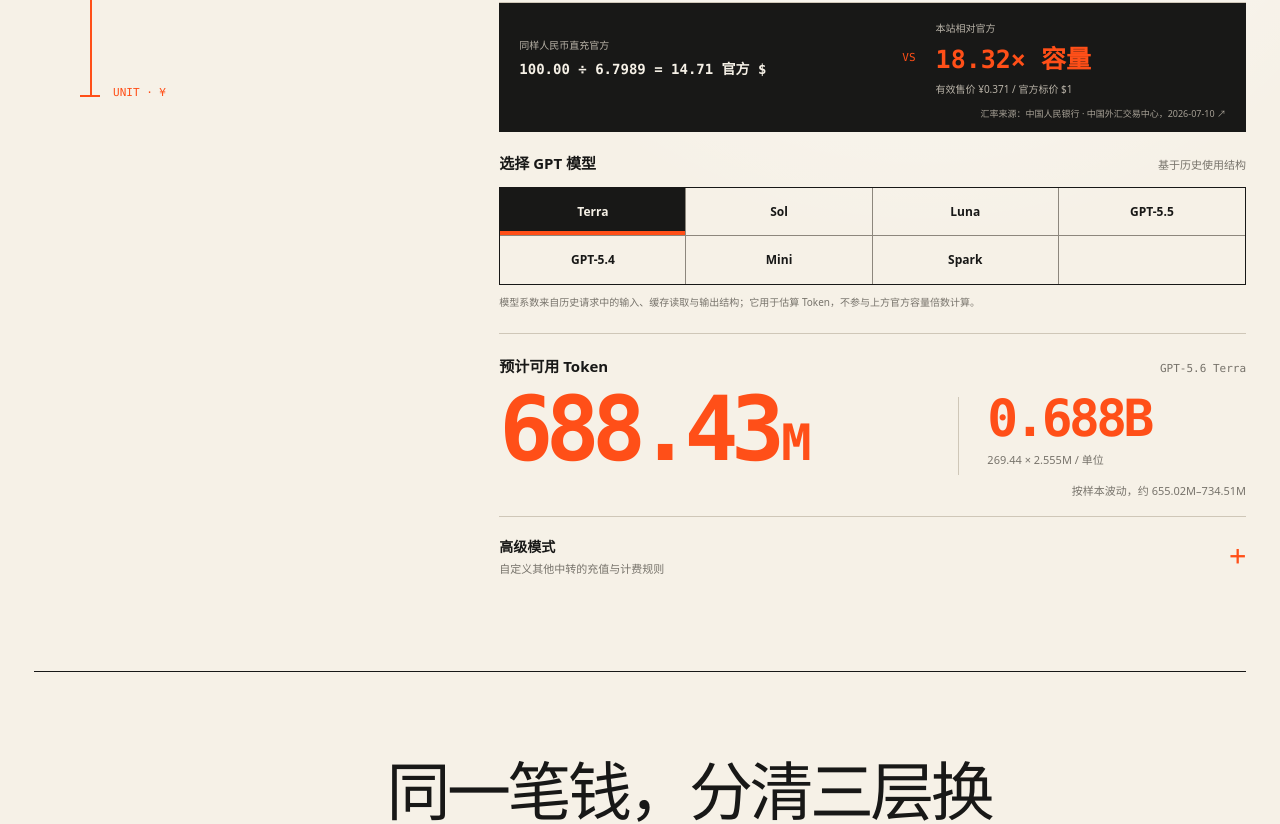
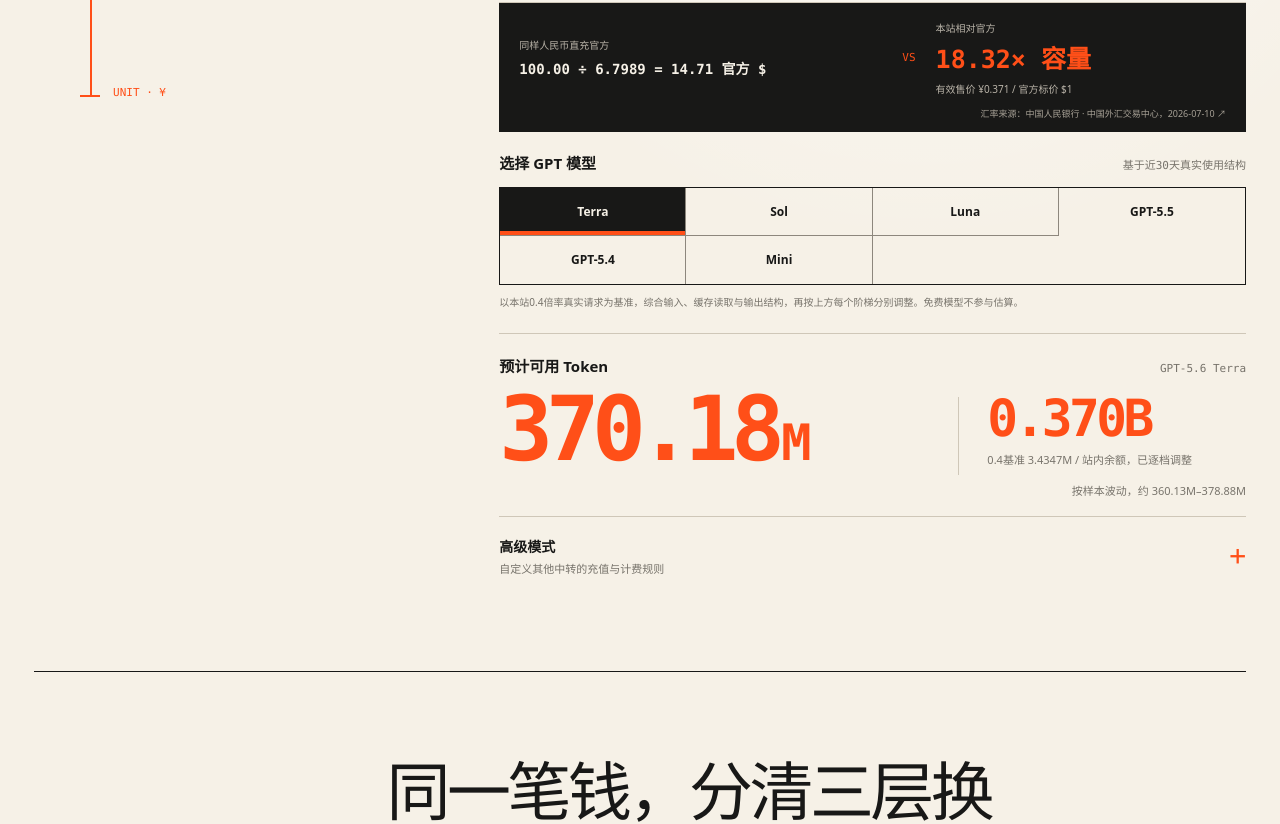
Before and after one commit to qianchencc/calc, a Next.js app: page / in a window 1280 px wide. Shown: the part 697-1521 px from the top of the page. Built offline with nearby package versions, Linux system fonts and the light colour scheme.

Commit message:
feat: apply empirical tier-adjusted token estimates

```diff
--- a/app/page.tsx
+++ b/app/page.tsx
@@ -40,13 +40,12 @@ function defaultTierDrafts(): TierDraft[] {
 }
 
 const MODELS: ModelOption[] = [
-  { id: "terra", label: "GPT-5.6 Terra", shortLabel: "Terra", factor: 2.555, low: 2.431, high: 2.726 },
-  { id: "sol", label: "GPT-5.6 Sol", shortLabel: "Sol", factor: 1.295, low: 1.217, high: 1.375 },
-  { id: "luna", label: "GPT-5.6 Luna", shortLabel: "Luna", factor: 5.009, low: 4.331, high: 5.647 },
-  { id: "gpt55", label: "GPT-5.5", shortLabel: "GPT-5.5", factor: 1.02, low: 0.934, high: 1.256 },
-  { id: "gpt54", label: "GPT-5.4", shortLabel: "GPT-5.4", factor: 1.513, low: 1.354, high: 1.767 },
-  { id: "mini", label: "GPT-5.4 Mini", shortLabel: "Mini", factor: 1.311, low: 1.249, high: 1.685 },
-  { id: "spark", label: "GPT-5.3 Codex Spark", shortLabel: "Spark", factor: 0.127, low: 0.121, high: 0.134 },
+  { id: "terra", label: "GPT-5.6 Terra", shortLabel: "Terra", factor: 3.43466, low: 3.34144, high: 3.51535 },
+  { id: "sol", label: "GPT-5.6 Sol", shortLabel: "Sol", factor: 3.16505, low: 3.02877, high: 3.25112 },
+  { id: "luna", label: "GPT-5.6 Luna", shortLabel: "Luna", factor: 13.09546, low: 3.32863, high: 14.16539 },
+  { id: "gpt55", label: "GPT-5.5", shortLabel: "GPT-5.5", factor: 2.64776, low: 2.54124, high: 2.75044 },
+  { id: "gpt54", label: "GPT-5.4", shortLabel: "GPT-5.4", factor: 5.58383, low: 5.12749, high: 5.92560 },
+  { id: "mini", label: "GPT-5.4 Mini", shortLabel: "Mini", factor: 4.63849, low: 2.46565, high: 12.43120 },
 ];
 
 const numberFormatter = new Intl.NumberFormat("zh-CN", {
@@ -144,10 +143,19 @@ export default function Home() {
   }, [pricingMode, singleMultiplierValue, stationBalance, normalizedTiers, tiersValid]);
 
   const activeTier = tiersValid ? findActiveTier(stationBalance, normalizedTiers) : 0;
-  const tokenM = result.capacity * selected.factor;
+  const tokenM = result.breakdown.reduce(
+    (total, part) => total + part.amount * selected.factor * 0.4 / part.multiplier,
+    0,
+  );
   const tokenB = tokenM / 1000;
-  const tokenLow = result.capacity * selected.low;
-  const tokenHigh = result.capacity * selected.high;
+  const tokenLow = result.breakdown.reduce(
+    (total, part) => total + part.amount * selected.low * 0.4 / part.multiplier,
+    0,
+  );
+  const tokenHigh = result.breakdown.reduce(
+    (total, part) => total + part.amount * selected.high * 0.4 / part.multiplier,
+    0,
+  );
   const inferredRechargeRate = amountValue > 0 ? stationBalance / amountValue : 0;
   const officialDirectCapacity = officialExchangeRateValue > 0
     ? amountValue / officialExchangeRateValue
@@ -312,7 +320,7 @@ export default function Home() {
           <div className="model-section">
             <div className="section-heading-row">
               <h2>选择 GPT 模型</h2>
-              <span>基于历史使用结构</span>
+              <span>基于近30天真实使用结构</span>
             </div>
             <div className="model-picker" role="group" aria-label="GPT模型">
               {MODELS.map((model) => (
@@ -327,7 +335,7 @@ export default function Home() {
                 </button>
               ))}
             </div>
-            <p className="model-help">模型系数来自历史请求中的输入、缓存读取与输出结构；它用于估算 Token，不参与上方官方容量倍数计算。</p>
+            <p className="model-help">以本站0.4倍率真实请求为基准，综合输入、缓存读取与输出结构，再按上方每个阶梯分别调整。免费模型不参与估算。</p>
           </div>
 
           <div className="token-result" aria-live="polite">
@@ -340,7 +348,7 @@ export default function Home() {
               <i aria-hidden="true" />
               <div>
                 <b>{tokenB.toFixed(3)}B</b>
-                <span>{numberFormatter.format(result.capacity)} × {selected.factor.toFixed(3)}M / 单位</span>
+                <span>0.4基准 {selected.factor.toFixed(4)}M / 站内余额，已逐档调整</span>
               </div>
             </div>
             <p className="range-note">按样本波动，约 {numberFormatter.format(tokenLow)}M–{numberFormatter.format(tokenHigh)}M</p>
@@ -456,9 +464,9 @@ export default function Home() {
         <div className="method-grid">
           <article><span>01</span><h3>充值与到账</h3><p>输入实际支付的人民币；高级模式可直接填写平台实际到账的站内余额。</p></article>
           <article><span>02</span><h3>官方直购基准</h3><p>支付人民币除以真实美元汇率，得到同样金额直接购买官方 API 的容量。</p></article>
-          <article><span>03</span><h3>本站容量倍数</h3><p>用本站标称官方容量除以官方直购容量，再换算为各 GPT 模型预计可用 Token。</p></article>
+          <article><span>03</span><h3>模型 Token 估算</h3><p>用0.4倍率真实使用样本拟合每单位余额的 Token，再按实际阶梯逐段调整。</p></article>
         </div>
-        <p className="disclaimer">本工具计算的是平台声明规则下的标称容量，不核验其他平台是否按声明规则真实扣费。Token 结果是历史样本估算，不是硬性保证。</p>
+        <p className="disclaimer">官方容量用于价格对照；Token 结果来自单一用户近30天的高缓存使用样本，是经验估算而非硬性保证。</p>
       </section>
 
       <footer>
```
